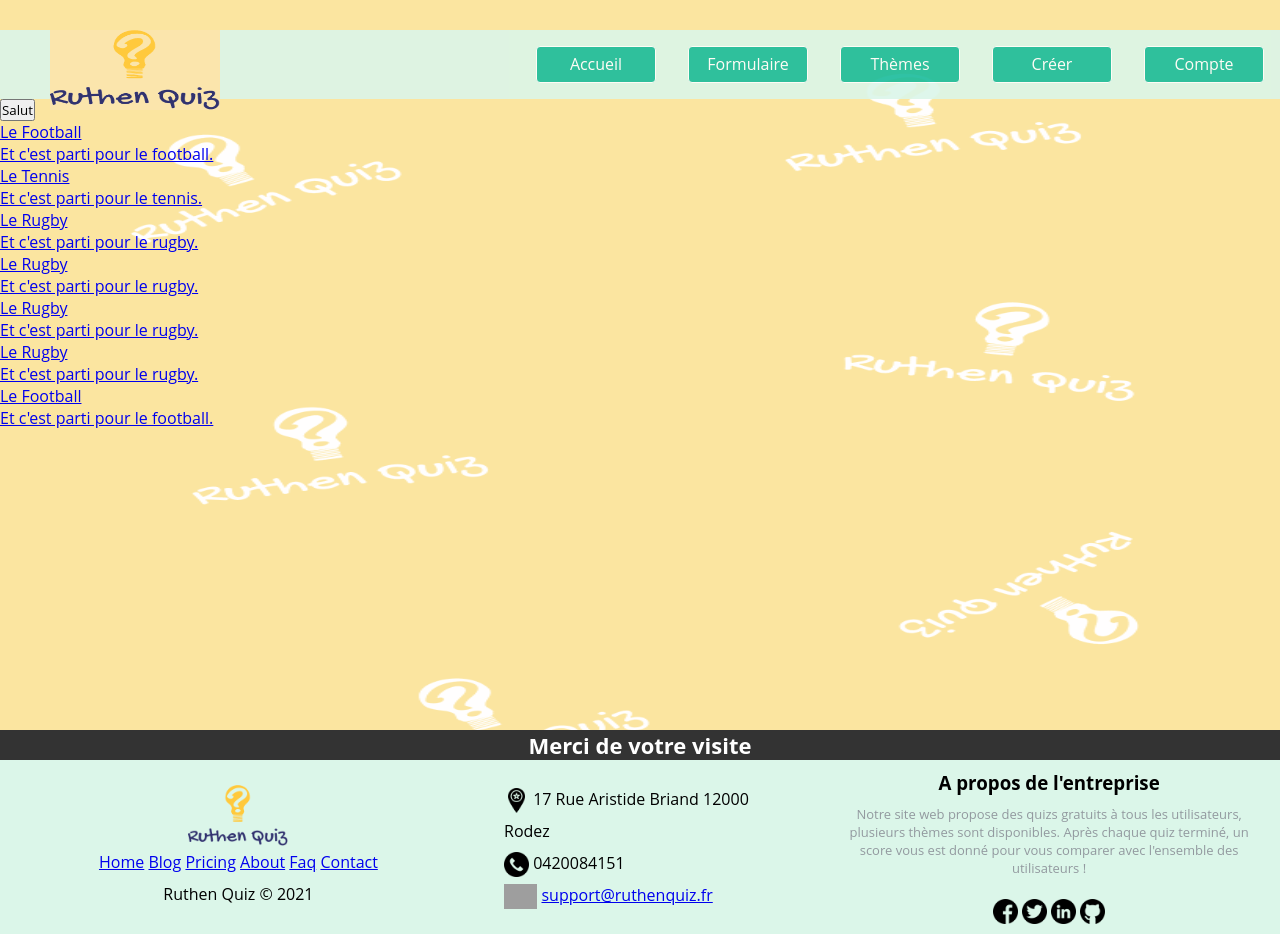
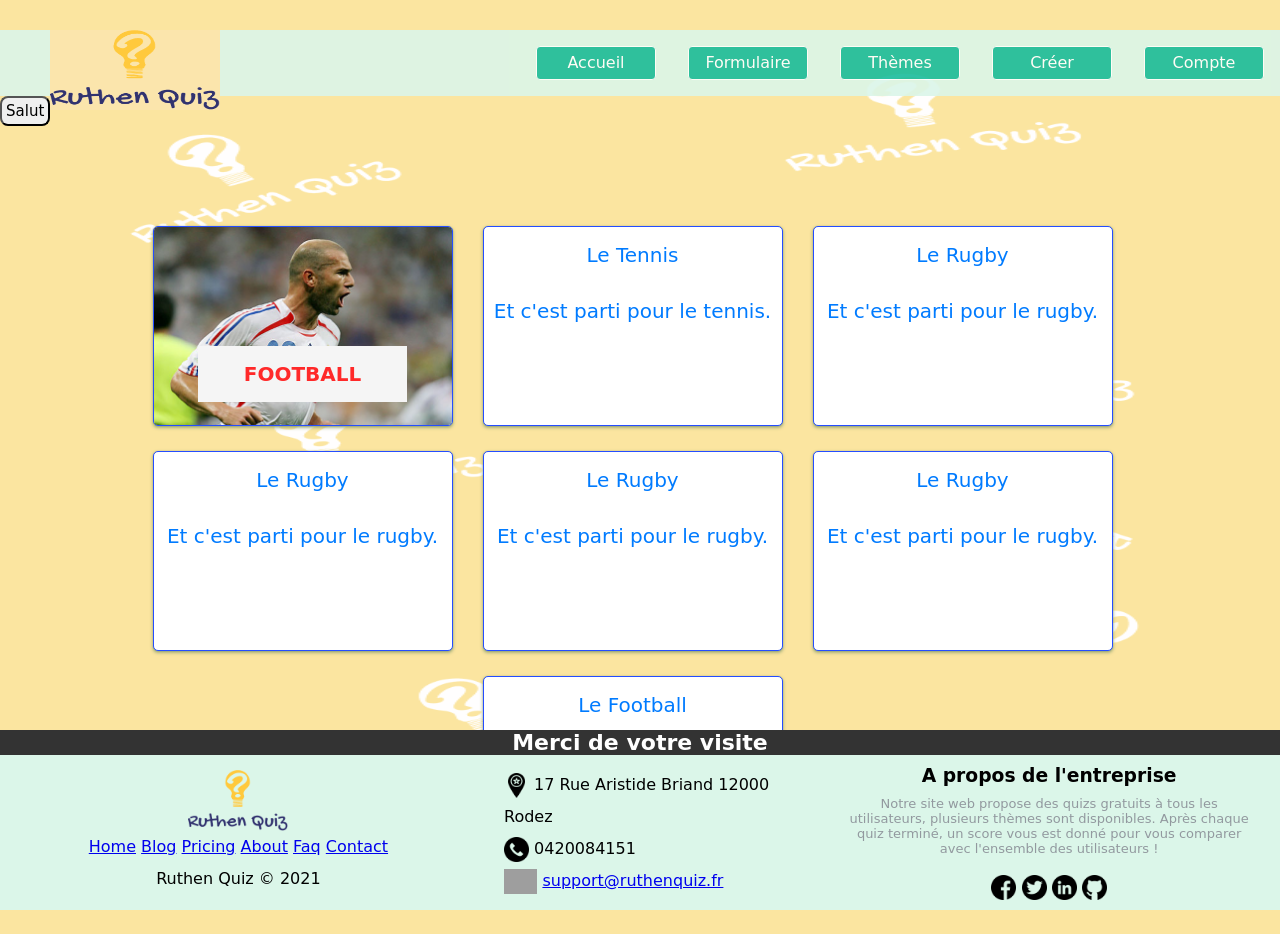
Before and after one commit to corentin-bichon/WebProject-3IL, a PHP site: page /theme.php in a window 1280 px wide. After the commit the page ends 910 px from the top, so only its background shows below. Run offline with PHP 8.4, Linux system fonts and the light colour scheme; grey boxes are pictures that could not be loaded.

Commit message:
ajout d'une image pour la selection de theme

```diff
--- a/CSS/mainCSS.css
+++ b/CSS/mainCSS.css
@@ -19,7 +19,7 @@ body {
 @import url(https://fonts.googleapis.com/css?family=Open+Sans:400,500,300,700);
 
 * {
-  font-family: Open Sans;
+  font-family: cursive;
 }
 
 
@@ -58,7 +58,6 @@ body {
     border-radius: 4px;
 }
 
-/*
 .grid {
     display: table;
     width: 980px;
@@ -70,12 +69,29 @@ body {
     text-align: center;
 }
 
+.grid-theme {
+    grid-column-gap: 15px;
+    display: flex;
+    margin: 0;
+    padding: 0;
+    row-gap: 25px;
+    z-index: 1;
+    margin-right: auto;
+    margin-left: auto;
+    justify-content: center;
+    padding-top: 100px;
+    flex-wrap: wrap;
+}
+
 .grid-theme p {
     display: block;
-    margin-block-start: 1em;
-    margin-block-end: 1em;
-    margin-inline-start: 0px;
-    margin-inline-end: 0px;
+    font-size: 20px;
+    margin-block-start: 16px;
+    margin-block-end: 16px;
+}
+
+.theme {
+    transition: transform 350ms;
 }
 
 .theme a {
@@ -97,11 +113,12 @@ body {
     transition: color .15s ease-in-out,background-color .15s ease-in-out,border-color .15s ease-in-out,box-shadow .15s ease-in-out;
 }
 
-.btn-theme {
+/* Style pour les futurs boutons */
+/*.btn-theme {
     background-color: #E8F0F2;
     color: #39A2DB;
     border: 2px solid #053742;
-    border-radius: 10rem;
+    border-radius: 160px;
     cursor: pointer;
     font-size: 20px;
     overflow: hidden;
@@ -112,81 +129,73 @@ body {
 
     .btn-theme:hover {
         transform: scale(1.13);
-        background-color: #053742;
-        color: #E8F0F2;
+        background-color: var(--background-primary-color);
+        color: var(--outline-secondary-color);
     }
-
-.grid-theme {
-    grid-column-gap: 15px;
-    display: flex;
-    margin: 0;
-    padding: 0;
-    row-gap: 25px;
-    z-index: 1;
-    margin-right: auto;
-    margin-left: auto;
-    justify-content: center;
-    padding-top: 100px;
-    flex-wrap: wrap;
-}
-
-.theme {
-    transition: transform 350ms;
-}
-
-    .theme:hover {
-        transform: scale(1.05);
-    }
+*/
 
 .card {
-    border: 1px solid #94a474;
+    border: 1px solid var(--outline-primary-color);
     border-radius: 5px;
     box-shadow: 0 1.6px 3.6px 0 #94a474,0 .3px .9px 0 #94a474;
     max-width: 100%;
-    outline-color: #94a474;
+    outline-color: var(--outline-primary-color);
     position: relative;
     display: flex;
     flex-direction: column;
     word-wrap: break-word;
     width: 300px;
     height: 200px;
-    background-color: #94a4d4;
+    background-color: var(--background-primary-color);
     background-clip: border-box;
-    border: 1px solid rgba(0,0,0,.125);
-    border-radius: 10px;
+    overflow: hidden;
 }
 
-.card .card-content {
+.card .card-text {
+    background: var(--background-secondary-color);
+    z-index: 1;
+    position: absolute;
+    text-align: center;
+    margin: 0 auto;
+    left: 0;
+    right: 0;
+    top: 60%;
+    font-weight: bold;
+    color: var(--text-secondary-color);
+    width: 70%;
+}
+
+/* A voir si on réutilise ça */
+/*.card .card-content {
     margin-bottom: 15px;
 }
 
 .card .card-header, .card .card-content {
     padding-left: 15px;
     padding-right: 15px;
+}*/
+
+/* L'image dans la card theme */
+.card-img {
+    display: flex;
+    width: 100%;
+    border-radius: 10px 10px 0 0;
 }
 
-.card-header {
-    display: flex;
-    word-wrap: break-word;
-    width: 100%;
-    font-size: 20px;
-    text-transform: uppercase;
-    text-color: #92aae4;
-    border: 1px solid #1546da;
-    background-color: #a54d9e;
-    border-radius: 10px 10px 0 0;
+
+.img-theme {
+    max-width: 100%;
 }
-    .card-header:hover {
-        background-color: #39A2DB;
-    }
+
+.card-text {
+
+}
 
 @media screen and (max-width: 950px) {
   .card {
     width: 350px;
   }
 }
-
-*/
 
 .logoMenu {
     margin: auto ;
--- a/CSS/mainSheet.css
+++ b/CSS/mainSheet.css
@@ -4,15 +4,16 @@
 
  :root {
 
-    --text-primary-color: ;
-    --text-secondary-color: ;
-    --text-third-color: ;
-    --background-primary-color: ;
-    --background-secondary-color: ;
-    --title-primary-color: ;
-    --title-secondary-color: ;
-    --outline-color: ;
-    --primary-color : green ;
-    --secondary-color : red ;
+    --text-primary-color: #254DFF;
+    --text-secondary-color: #FF2929;
+    --text-third-color: #0EEFA7;
+    --background-site: #F9F9F9;
+    --background-primary-color: #FFFFFF;
+    --background-secondary-color: #F5F5F5;
+    --title-primary-color: #254DFF;
+    --title-secondary-color: #FF2929;
+    --outline-primary-color: #254DFF;
+    --outline-secondary-color: #FF2929;
+    --outline-third-color: #0EEFA7;
 
 }
--- a/theme.php
+++ b/theme.php
@@ -17,14 +17,12 @@
             <li class="theme">
             <a href="index.html">
             	<div class="card">
-        	    	<div class="card-header">
-    	        		<p>
-    	        			Le Football
-    	        		</p>
+        	    	<div class="card-img">
+    	        		<img src="ressources/images/football.jpg" class="img-theme"></img>
     	        	</div>
-             		<div class="card-body">
+             		<div class="card-text">
              			<p>
-    	        		 	Et c'est parti pour le football.
+    	        		 	FOOTBALL
     	        		</p>
     	        	</div>
     	        </div>
```
Also changed, not shown: ressources/images/football.jpg (added), ressources/images/footballll.jpg (added).
